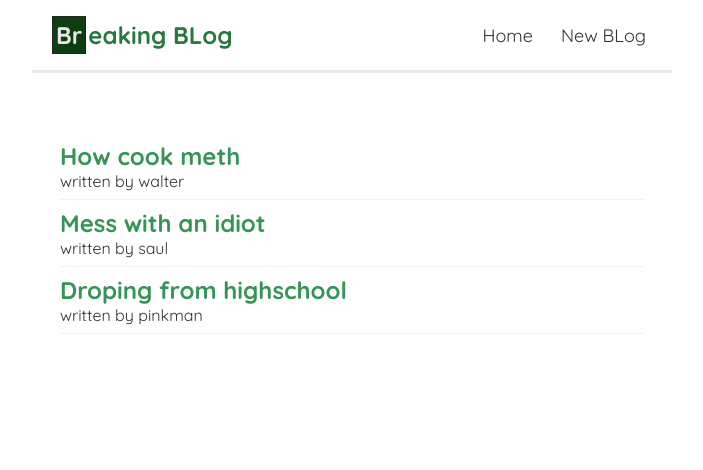
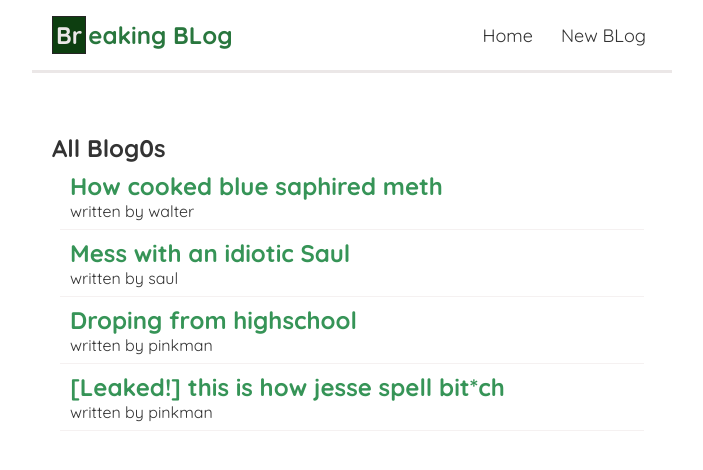
Before and after one commit to nalendro16/react-basic, a React (Create React App) app: page / in a window 1280 px wide. Shown: the top 470 px of the page, without its empty margins (288-991 px from the left). Built offline with nearby package versions, Linux system fonts and the light colour scheme.

Commit message:
using props to pass things

```diff
--- /dev/null
+++ b/src/Bloglist.js
@@ -0,0 +1,17 @@
+const Bloglist = ({ blogs, title }) => {
+  //   const blogs = props.blogs
+  //   const title = props.title
+  return (
+    <div className="blog-list">
+      <h2>{title}</h2>
+      {blogs.map((blog) => (
+        <div className="blog-prev" key={blog.id}>
+          <h2>{blog.title}</h2>
+          <p>written by {blog.author}</p>
+        </div>
+      ))}
+    </div>
+  )
+}
+
+export default Bloglist
--- a/src/Home.js
+++ b/src/Home.js
@@ -1,11 +1,17 @@
 import { useState } from 'react'
+import Bloglist from './Bloglist'
 
 const Home = () => {
   // let name = 'Marco'
   const [blogs, setBlog] = useState([
-    { title: 'How cook meth', body: 'lorem10', author: 'walter', id: 1 },
     {
-      title: 'Mess with an idiot',
+      title: 'How cooked blue saphired meth',
+      body: 'lorem10',
+      author: 'walter',
+      id: 1,
+    },
+    {
+      title: 'Mess with an idiotic Saul',
       body: 'lorem ipsum....',
       author: 'saul',
       id: 2,
@@ -16,16 +22,17 @@ const Home = () => {
       author: 'pinkman',
       id: 3,
     },
+    {
+      title: '[Leaked!] this is how jesse spell bit*ch',
+      body: 'lorem ipsum dolor',
+      author: 'pinkman',
+      id: 4,
+    },
   ])
 
   return (
     <div className="home">
-      {blogs.map((blog) => (
-        <div className="blog-prev" key={blog.id}>
-          <h2>{blog.title}</h2>
-          <p>written by {blog.author}</p>
-        </div>
-      ))}
+      <Bloglist blogs={blogs} title="All Blog0s" />
     </div>
   )
 }
--- a/src/index.css
+++ b/src/index.css
@@ -49,6 +49,7 @@
   margin: 8px;
   border-bottom: 1px solid #f5f1f1;
   padding-bottom: 8px;
+  padding-left: 10px;
 }
 .blog-prev h2 {
   color: #369457;
@@ -57,5 +58,5 @@
   color: #29773e;
 }
 .blog-prev:hover {
-  box-shadow: 1px 3px 5px rgba(0, 0, 0, 0.1);
+  box-shadow: 1px 2px 5px rgba(0, 0, 0, 0.1);
 }
```
